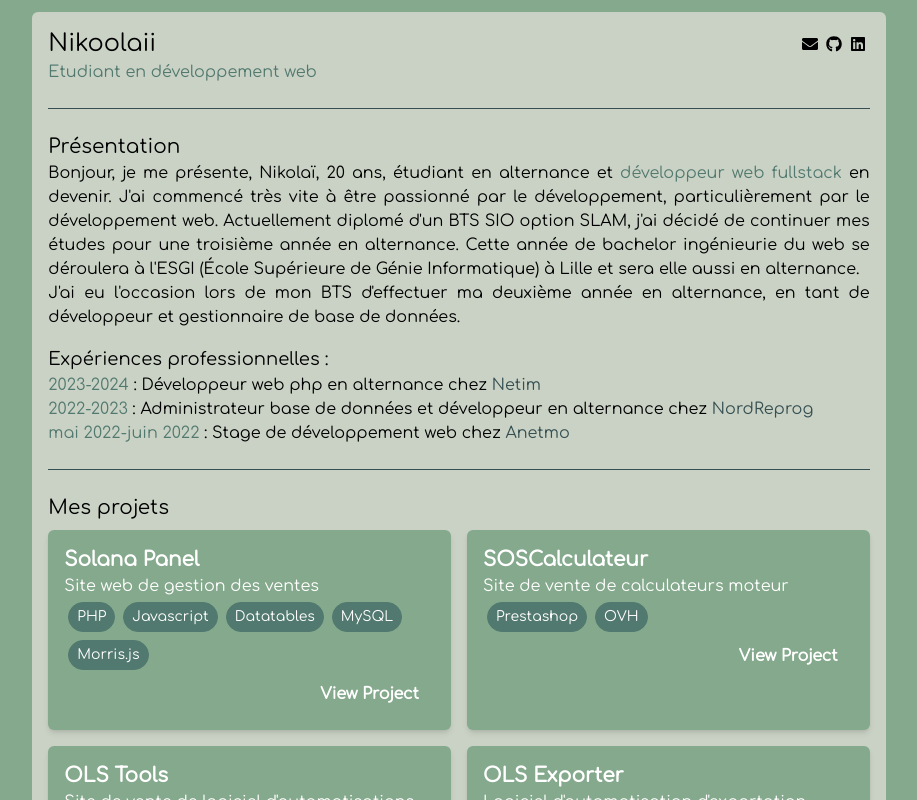
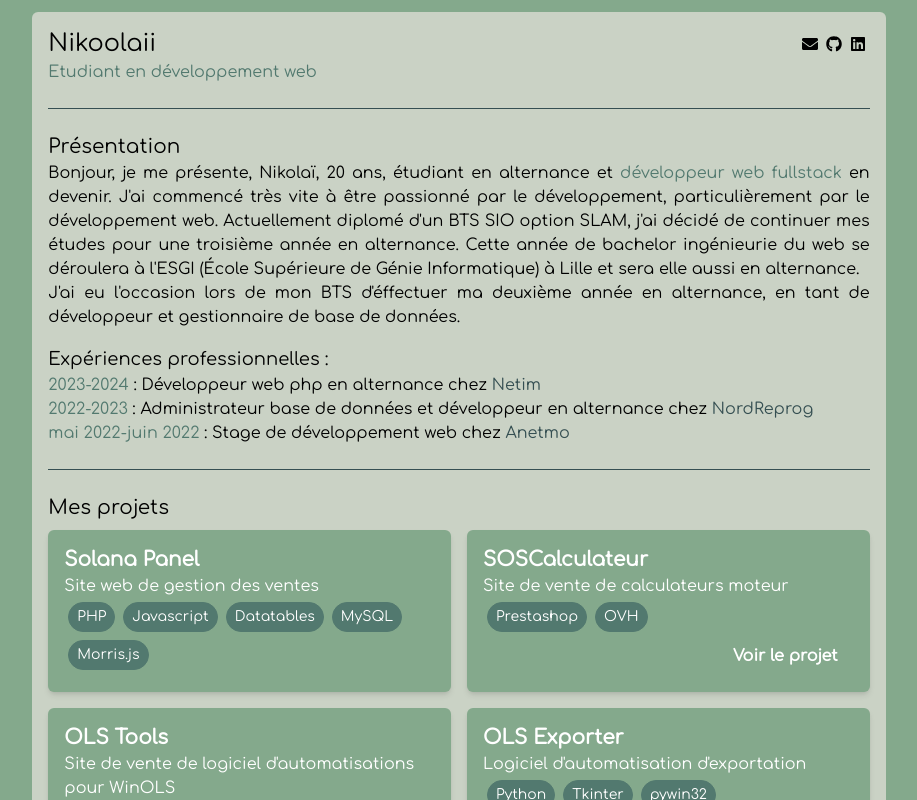
Before and after one commit to Nikoolaii/Nikoolaii-PortfolioV2, a React (Vite) app: page / in a window 1280 px wide. Shown: the top 800 px of the page, without its empty margins (181-1098 px from the left). Built offline with nearby package versions, Linux system fonts and the light colour scheme.

Commit message:
Fixing link error

```diff
--- a/src/assets/projects.json
+++ b/src/assets/projects.json
@@ -52,7 +52,7 @@
     "longDescription": "Pendant mon stage, j'ai aussi du réaliser un pannel de statistiques de ventes pour une entreprises de e-liquides de cigarettes éléctroniques. ",
     "technologies": ["PHP", "Javascript", "Datatables", "MySQL", "Morris.js"],
     "image": ["solana_1.png", "solana_2.png", "solana_3.png"],
-    "url": "#"
+    "url": ""
   },
   {
     "id": "6",
--- a/src/components/presentation.tsx
+++ b/src/components/presentation.tsx
@@ -14,7 +14,7 @@ export default function Presentation() {
           Informatique) à Lille et sera elle aussi en alternance.
         </p>
         <p className='text-justify'>
-          J'ai eu l'occasion lors de mon BTS d'effectuer ma deuxième année en
+          J'ai eu l'occasion lors de mon BTS d'éffectuer ma deuxième année en
           alternance, en tant de développeur et gestionnaire de base de données.{' '}
         </p>
         <h1 className='text-lg mt-4 font-medium'>
--- a/src/components/projectsGrid.tsx
+++ b/src/components/projectsGrid.tsx
@@ -43,14 +43,16 @@ export default function ProjectGrid() {
               ))}
             </div>
             <div className='flex justify-end'>
+              {project.url !== '' && (
                 <a
                   href={project.url}
                   target='_blank'
                   rel='noopener noreferrer'
                   className='text-white font-bold py-2 px-4 rounded-full hover:text-accent'
                 >
-                View Project
+                  Voir le projet
                 </a>
+              )}
             </div>
           </div>
         ))}
--- a/src/views/projects.tsx
+++ b/src/views/projects.tsx
@@ -51,14 +51,16 @@ export default function Projects() {
               ))}
             </div>
             <div className='flex justify-end'>
+              {project.url !== '' && (
                 <a
                   href={project.url}
                   target='_blank'
                   rel='noopener noreferrer'
                   className='text-white font-bold py-2 px-4 rounded-full hover:text-accent'
                 >
-                View Project
+                  Voir le projet
                 </a>
+              )}
             </div>
           </div>
         ))}
```
Lines whose indentation alone changed are shown as unchanged.
